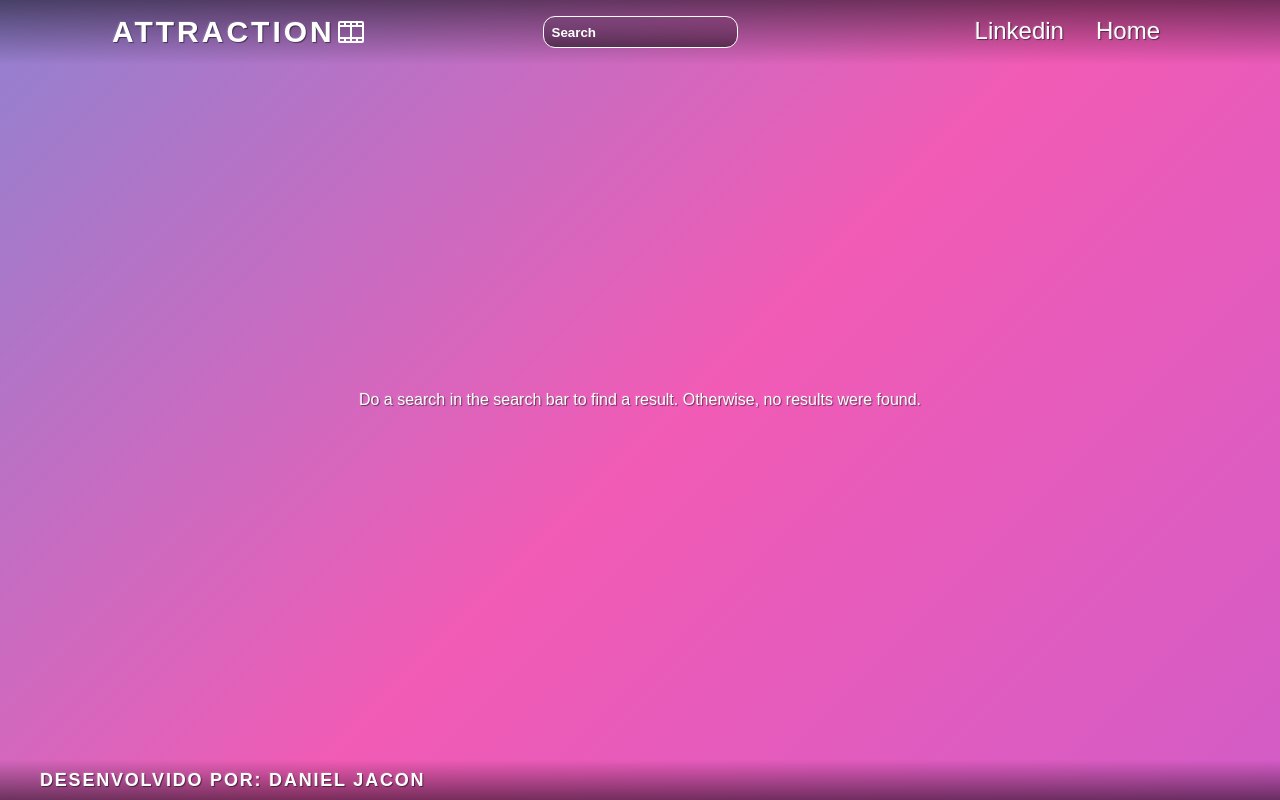
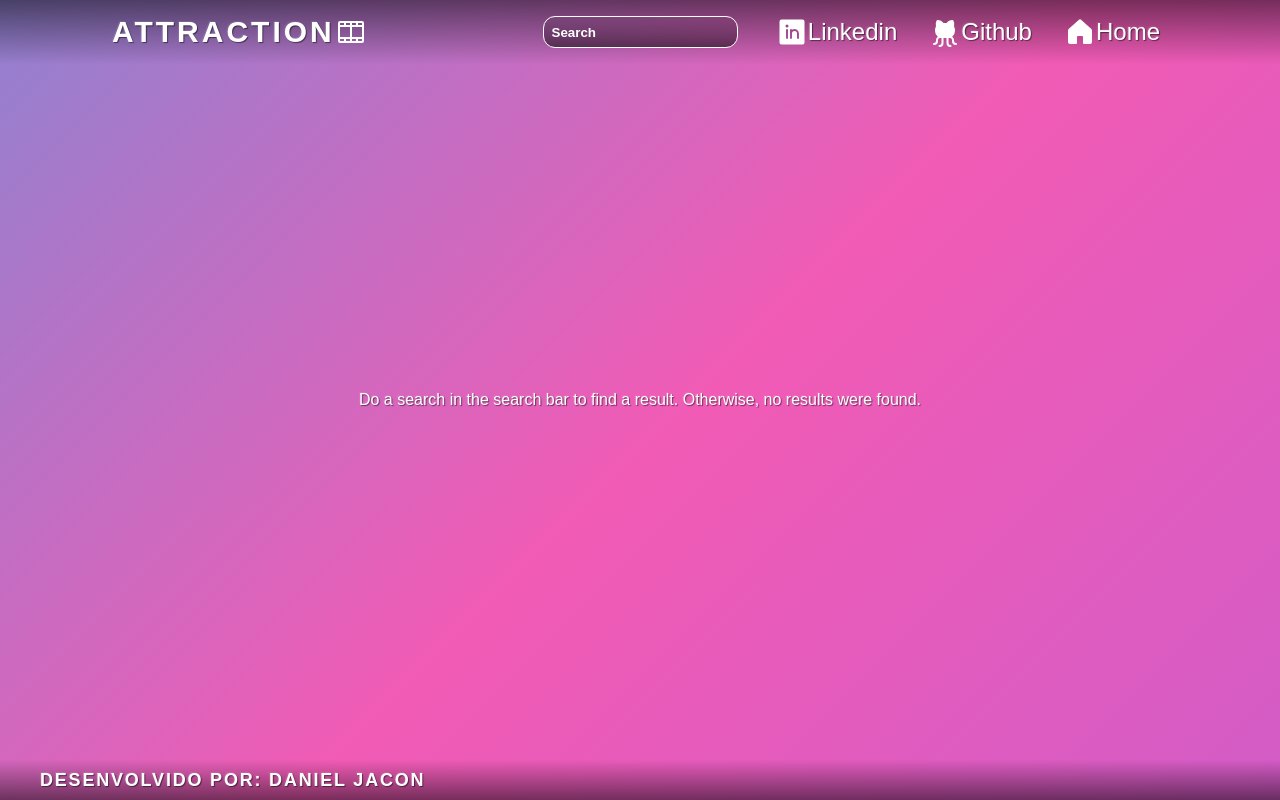
Before and after one commit to Danieljacon/movies-app, a React (Create React App) app: page / in a window 1280 px wide. Built offline with nearby package versions, Linux system fonts and the light colour scheme; a web font is replaced by a local one.

Commit message:
Adicionado efeitos na barra superior

```diff
--- a/src/components/Header/index.jsx
+++ b/src/components/Header/index.jsx
@@ -1,9 +1,19 @@
-import { DotsThreeCircle, FilmStrip, XCircle } from "phosphor-react";
+import {
+  DotsThreeCircle,
+  FilmStrip,
+  GithubLogo,
+  House,
+  LinkedinLogo,
+  XCircle,
+} from "phosphor-react";
 import React, { useState } from "react";
 import * as S from "./styles";
 import SearchBar from "../SearchBar";
 import { useDispatch } from "react-redux";
-import { fetchAsyncMovies, fetchAsyncSeries } from "../../features/movies/movieSlice";
+import {
+  fetchAsyncMovies,
+  fetchAsyncSeries,
+} from "../../features/movies/movieSlice";
 
 export default function Header() {
   const [click, setClick] = useState(false);
@@ -41,13 +51,29 @@ export default function Header() {
 
           <S.NavMenu onClick={handleClick} click={click}>
             <S.NavItem>
-              <S.NavLinks to="/" onClick={closeMobileMenu}>
-                Linkedin
-              </S.NavLinks>
+              <S.LinkOtherPage
+                href="https://www.linkedin.com/in/daniel-jacon/"
+                target="_blank"
+                onClick={closeMobileMenu}
+              >
+                <LinkedinLogo size={32} weight="fill" />
+                <span>Linkedin</span>
+              </S.LinkOtherPage>
+            </S.NavItem>
+            <S.NavItem>
+              <S.LinkOtherPage
+                href="https://www.github.com/danielJacon/"
+                target="_blank"
+                onClick={closeMobileMenu}
+              >
+                <GithubLogo size={32} weight="fill" />
+                <span>Github</span>
+              </S.LinkOtherPage>
             </S.NavItem>
             <S.NavItem>
               <S.NavLinks to="/" onClick={closeMobileMenu}>
-                Home
+                <House size={32} weight="fill" />
+                <span>Home</span>
               </S.NavLinks>
             </S.NavItem>
           </S.NavMenu>
--- a/src/components/Header/styles.js
+++ b/src/components/Header/styles.js
@@ -10,6 +10,22 @@ const fadeIn = keyframes`
   to {
     opacity: 1;
     bottom: 0;
+  }
+`;
+
+const borderAnimated = keyframes`
+/* from left to right border */
+  0% {
+    transform: translateY(0px) scaleX(0.9);
+    border-bottom: 1px solid #fff;
+  }
+  50% {
+    transform: translateY(-5px) scaleX(1);
+    border-bottom: 5px solid #fff;
+  }
+  100% {
+    transform: translateY(0px) scaleX(0.9);
+    border-bottom: 0px solid #fff;
   }
 `;
 
@@ -37,7 +53,6 @@ export const Container = styled.div`
   width: 100%;
   position: fixed;
   top: 0;
-
 `;
 
 export const NavbarContainer = styled(Container)`
@@ -47,7 +62,7 @@ export const NavbarContainer = styled(Container)`
   padding-left: ${(props) => props.theme.sizes[12]};
   padding-right: ${(props) => props.theme.sizes[10]};
   max-width: ${(props) => props.theme.sizes["6xl"]};
-  animation: ${fadeIn} .5s ease-in-out;
+  animation: ${fadeIn} 0.5s ease-in-out;
 
   ${Container};
 
@@ -106,9 +121,9 @@ export const NavMenu = styled.ul`
 
 export const NavItem = styled.li`
   height: ${(props) => props.theme.sizes[16]};
-  border-bottom: 2px solid transparent;
   &:hover {
-    border-bottom: 2px solid ${(props) => props.theme.colors.primary};
+    /* border-bottom: 2px solid ${(props) => props.theme.colors.primary}; */
+    animation: ${borderAnimated} 0.8s ease-in-out infinite;
   }
   @media screen and (max-width: ${(props) => props.theme.breakpoints.lg}) {
     width: 100%;
@@ -122,12 +137,39 @@ export const NavLinks = styled(Link)`
   color: ${(props) => props.theme.colors.primary};
   text-decoration: none;
   padding: 0.5rem 1rem;
+  display: flex;
   height: 100%;
   @media screen and (max-width: ${(props) => props.theme.breakpoints.lg}) {
-    text-align: center;
     padding: 2rem;
     width: 100%;
-    display: table;
+    justify-content: space-between;
+    align-items: center;
+    margin: 0 auto;
+    max-width: 200px;
+    padding: 2rem;
+    font-weight: ${(props) => props.theme.typography.fontWeights.bold};
+    &:hover {
+      color: ${(props) => props.theme.colors.secondary};
+      transition: all 0.3s ease;
+    }
+  }
+`;
+
+export const LinkOtherPage = styled.a`
+  ${centerItems};
+  color: ${(props) => props.theme.colors.primary};
+  display: flex;
+  text-decoration: none;
+  padding: 0.5rem 1rem;
+  height: 100%;
+  @media screen and (max-width: ${(props) => props.theme.breakpoints.lg}) {
+    justify-content: space-between;
+    align-items: center;
+    margin: 0 auto;
+    max-width: 200px;
+    padding: 2rem;
+    width: 100%;
+    display: flex;
     font-weight: ${(props) => props.theme.typography.fontWeights.bold};
     &:hover {
       color: ${(props) => props.theme.colors.secondary};
```
